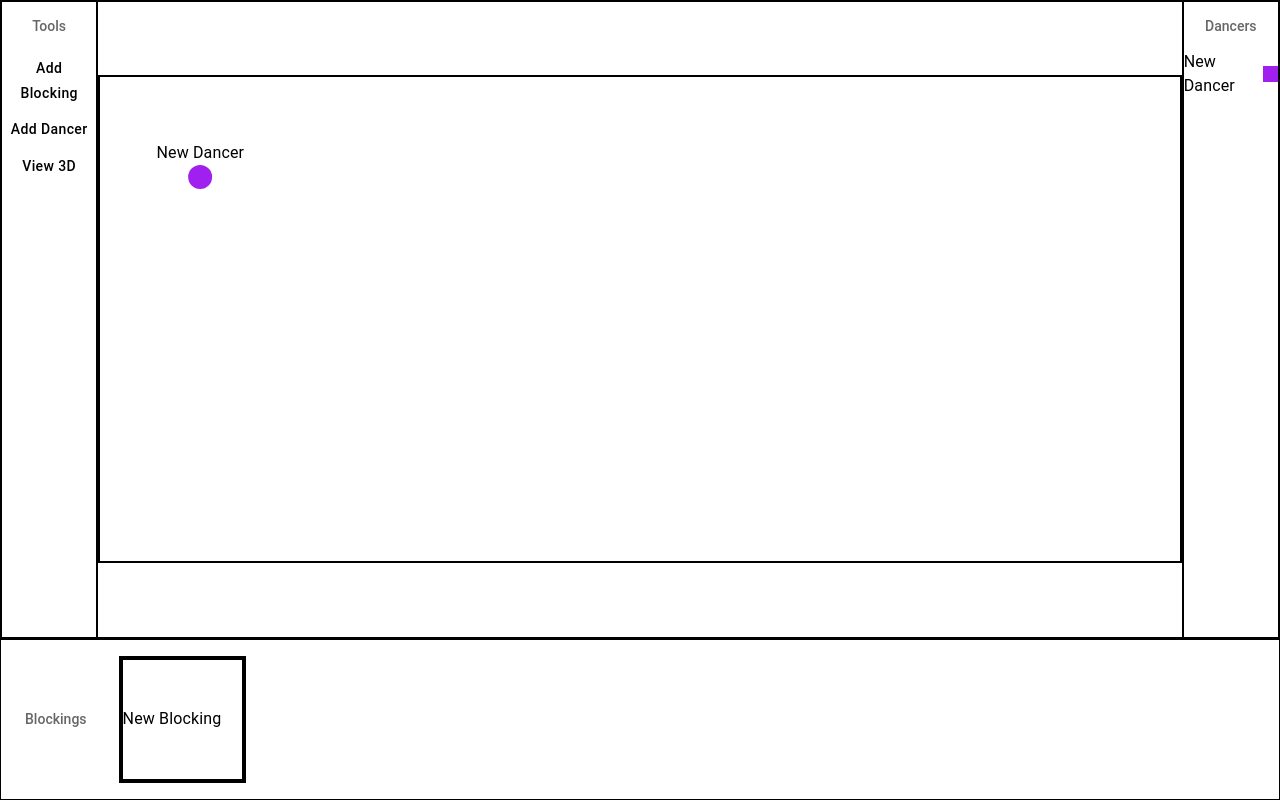
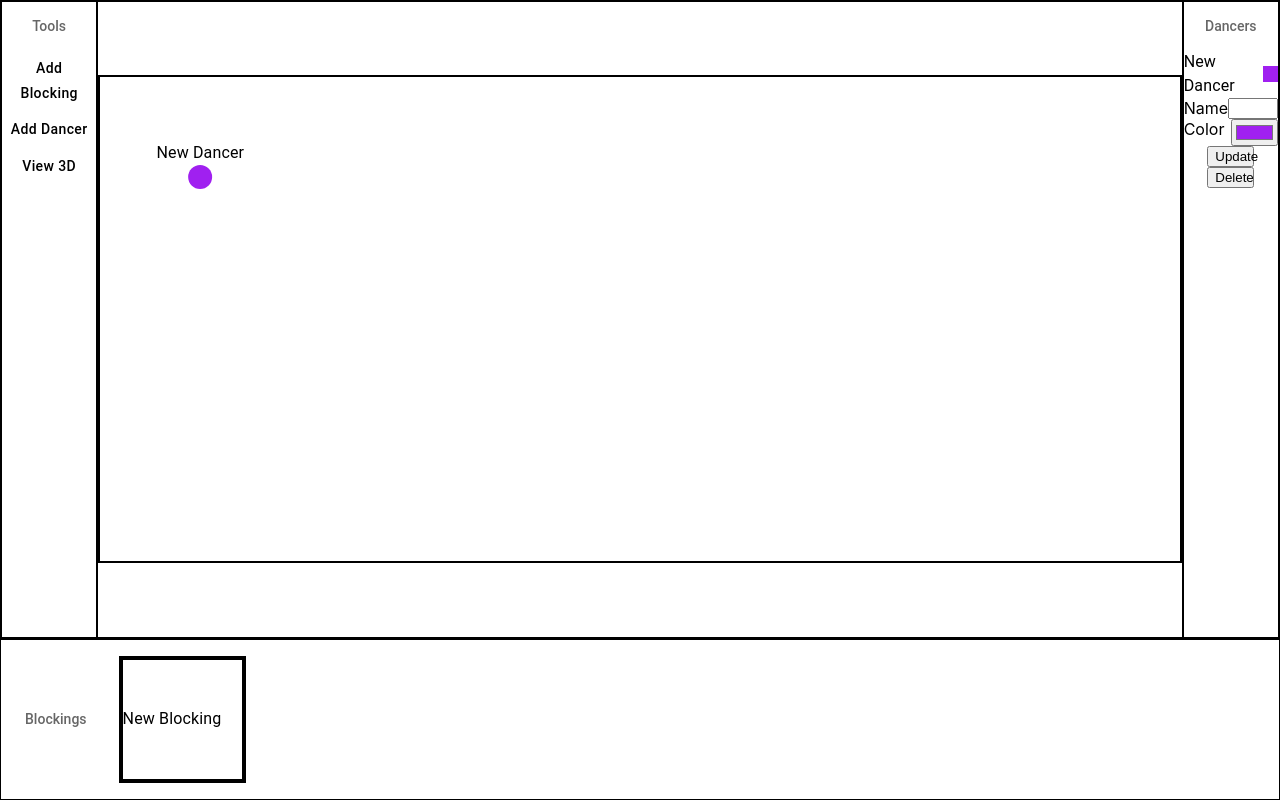
Before and after one commit to mgiang2015/danceblocks2, a React (Create React App) app: page / in a window 1280 px wide. Built offline with nearby package versions, Linux system fonts and the light colour scheme.

Commit message:
Add CRUD to dancers

```diff
--- a/src/control/stateSlice.ts
+++ b/src/control/stateSlice.ts
@@ -1,5 +1,5 @@
 import { createSlice } from "@reduxjs/toolkit";
-import { addNewBlocking, addNewDefaultBlocking, addNewDefaultDancer, findCurrentBlocking, updateDancerCoord } from "../model/util";
+import { addNewBlocking, addNewDefaultBlocking, addNewDefaultDancer, deleteDancerFromBlocking, findCurrentBlocking, updateDancerColor, updateDancerCoord, updateDancerName } from "../model/util";
 import { RootState } from "./store";
 
 const initialState: () => AppState = () => {
@@ -18,9 +18,11 @@ export const stateSlice = createSlice({
     name: 'state',
     initialState: initialState,
     reducers: {
+        // blocking
         addBlocking: (state) => {
             addNewBlocking(state);
         },
+        // dancer
         addDancer: (state) => {
             let currentBlocking = findCurrentBlocking(state);
             if (currentBlocking) {
@@ -33,11 +35,32 @@ export const stateSlice = createSlice({
             if (currentBlocking) {
                 updateDancerCoord(currentBlocking, payload.id, payload.x, payload.y);
             }
+        },
+        renameDancer: (state, action) => {
+            let payload: { id: number, name: string } = action.payload;
+            let currentBlocking = findCurrentBlocking(state);
+            if (currentBlocking) {
+                updateDancerName(currentBlocking, payload.id, payload.name);
+            }
+        },
+        changeDancerColor: (state, action) => {
+            let payload: { id: number, color: string } = action.payload;
+            let currentBlocking = findCurrentBlocking(state);
+            if (currentBlocking) {
+                updateDancerColor(currentBlocking, payload.id, payload.color);
+            }
+        },
+        deleteDancer: (state, action) => {
+            let payload: { id: number } = action.payload;
+            let currentBlocking = findCurrentBlocking(state);
+            if (currentBlocking) {
+                deleteDancerFromBlocking(currentBlocking, payload.id);
+            }
         }
     }
 })
 
-export const { addBlocking, addDancer, moveDancer } = stateSlice.actions
+export const { addBlocking, addDancer, moveDancer, renameDancer, changeDancerColor, deleteDancer } = stateSlice.actions
 export const selectState = (state: RootState) => state.blockings
 export const selectBlockings = (state: RootState) => state.blockings.blockings
 export const selectCurrentBlocking = (state: RootState) => findCurrentBlocking(state.blockings)
--- a/src/model/util.ts
+++ b/src/model/util.ts
@@ -31,11 +31,32 @@ function addNewDancer(blocking: Blocking, name: string, color: string, xCoord?:
     blocking.dancers.push(newDancer);
 }
 
-function updateDancerCoord( blocking: Blocking, dancerId: number, newX: number, newY: number ) {
+function updateDancerCoord(blocking: Blocking, dancerId: number, offsetX: number, offsetY: number) {
     let dancer = blocking.dancers.find((dancer) => dancer.id === dancerId);
     if (dancer) {
-        dancer.xCoord += newX;
-        dancer.yCoord += newY;
+        dancer.xCoord += offsetX;
+        dancer.yCoord += offsetY;
+    }
+}
+
+function updateDancerName(blocking: Blocking, dancerId: number, name: string) {
+    let dancer = blocking.dancers.find((dancer) => dancer.id === dancerId);
+    if (dancer) {
+        dancer.name = name;
+    }
+}
+
+function updateDancerColor(blocking: Blocking, dancerId: number, color: string) {
+    let dancer = blocking.dancers.find((dancer) => dancer.id === dancerId);
+    if (dancer) {
+        dancer.color = color;
+    }
+}
+
+function deleteDancerFromBlocking(blocking: Blocking, dancerId: number) {
+    let dancerIndex = blocking.dancers.findIndex((dancer) => dancer.id === dancerId);
+    if (dancerIndex > -1) {
+        blocking.dancers.splice(dancerIndex, 1);
     }
 }
 
@@ -89,4 +110,4 @@ function getWindowDimensions() {
     };
 }
 
-export { addNewDefaultDancer, addNewDancer, findCurrentBlocking, addNewDefaultBlocking, addNewBlocking, updateDancerCoord, getWindowDimensions}
+export { addNewDefaultDancer, addNewDancer, findCurrentBlocking, addNewDefaultBlocking, addNewBlocking, updateDancerCoord, getWindowDimensions, updateDancerName, updateDancerColor, deleteDancerFromBlocking}
--- a/src/view/components/dancerList/dancerListItem.tsx
+++ b/src/view/components/dancerList/dancerListItem.tsx
@@ -1,4 +1,5 @@
 import { Box, Typography } from "@mui/material";
+import DancerUpdateForm from "./dancerUpdateForm";
 
 interface DancerListItemProp {
     dancer: Dancer
@@ -6,9 +7,12 @@ interface DancerListItemProp {
 
 export default function DancerListItem({ dancer }: DancerListItemProp): JSX.Element {
     return (
-        <Box sx={{ display: 'flex', justifyContent: 'space-around', alignItems: 'center', width: '100%' }}>
-            <Typography>{dancer.name}</Typography>
-            <Box sx={{ height: '1em', width: '1em', backgroundColor: dancer.color }}/>
+        <Box>
+            <Box sx={{ display: 'flex', justifyContent: 'space-around', alignItems: 'center', width: '100%' }}>
+                <Typography>{dancer.name}</Typography>
+                <Box sx={{ height: '1em', width: '1em', backgroundColor: dancer.color }}/>
+            </Box>
+            <DancerUpdateForm dancer={dancer}/>
         </Box>
     )
 }
--- /dev/null
+++ b/src/view/components/dancerList/dancerUpdateForm.tsx
@@ -0,0 +1,56 @@
+import React, { useState } from "react";
+import { useAppDispatch } from "../../../control/hooks";
+import { renameDancer, changeDancerColor, deleteDancer } from "../../../control/stateSlice";
+
+interface DancerUpdateFormProps {
+    dancer: Dancer
+}
+
+export default function DancerUpdateForm({ dancer }: DancerUpdateFormProps) {
+    const dispatch = useAppDispatch();
+    const [name, setName] = useState("");
+
+    const onNameChange = (event: React.FormEvent<HTMLInputElement>) => {
+        setName(event.currentTarget.value);
+    }
+
+    const onColorChange = (event: React.FormEvent<HTMLInputElement>) => {
+        if (event.currentTarget.value != dancer.color) {
+            changeColor(event.currentTarget.value);
+        }
+    }
+
+    const rename = (newName: string) => {
+        dispatch(renameDancer({ id: dancer.id, name: newName }))
+    }
+    const changeColor = (newColor: string) => {
+        dispatch(changeDancerColor({ id: dancer.id, color: newColor }))
+    }
+    const removeDancer = () => {
+        dispatch(deleteDancer({ id: dancer.id }));
+    }
+
+    const onSubmit = (event: React.FormEvent<HTMLButtonElement>) => {
+        if (name != "") {
+            rename(name);
+            setName("");
+        }
+    }
+
+    return (
+        <form>
+            <div style={{display: 'flex', justifyContent: 'space-between'}}>
+                <label htmlFor="name">Name</label>
+                <input type={"text"} value={name} style={{ width: '50%' }} onChange={onNameChange} />
+            </div>
+            <div style={{display: 'flex', justifyContent: 'space-between'}}>
+                <label htmlFor="color">Color</label>
+                <input type={"color"} value={dancer.color} style={{ width: '50%' }} onChange={onColorChange} />
+            </div>
+            <div style={{display: 'flex', flexDirection: 'column', alignItems: 'center'}}>
+                <button type="button" onClick={onSubmit} style={{ width: '50%' }}>Update</button>
+                <button type="button" onClick={removeDancer} style={{ width: '50%' }}>Delete</button>
+            </div>
+        </form>
+    )
+}
```
